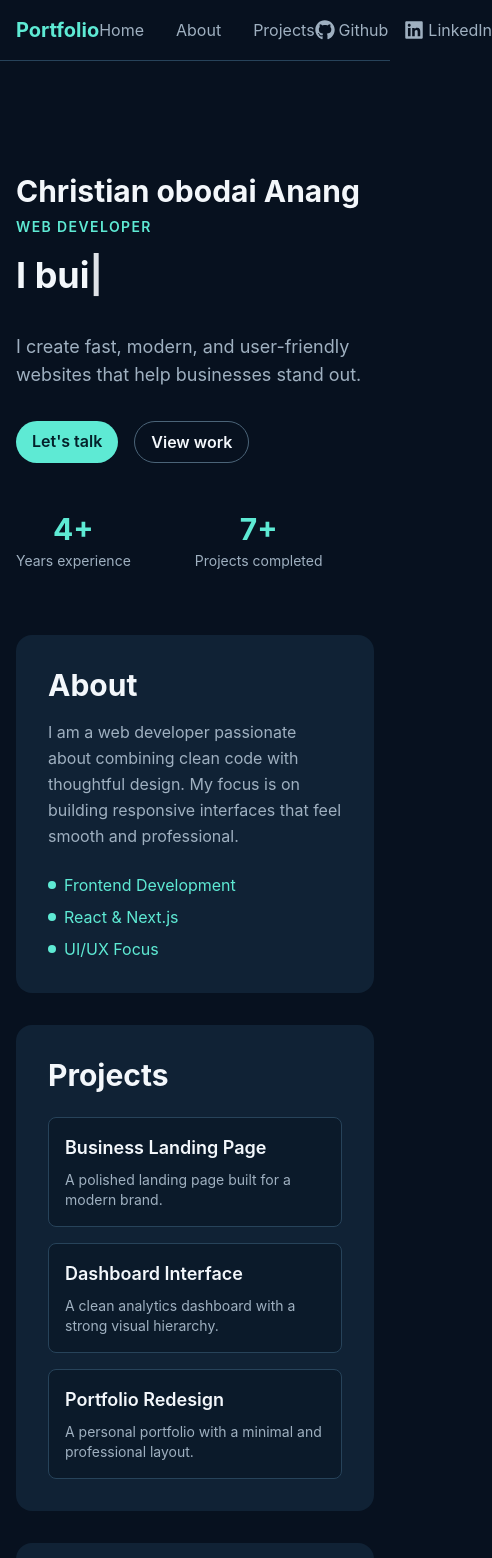
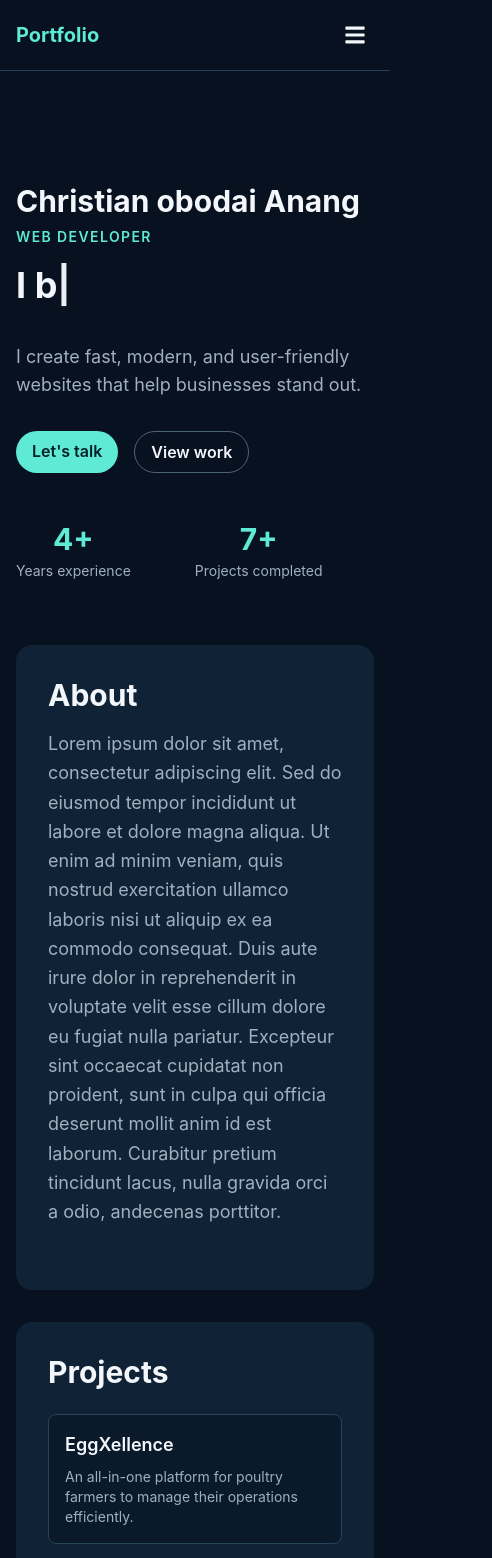
Before and after one commit to chrixOB/Portfolio, a Next.js app: page / in a window 390 px wide. Shown: the top 1558 px of the page, 492 px wide, since content can reach past the window. Built offline with nearby package versions, Linux system fonts and the light colour scheme.

Commit message:
Small changes to projects section

```diff
--- a/app/page.tsx
+++ b/app/page.tsx
@@ -6,8 +6,8 @@ const highlights = ['Frontend Development', 'React & Next.js', 'UI/UX Focus'];
 
 const projects = [
   {
-    title: 'Business Landing Page',
-    description: 'A polished landing page built for a modern brand.',
+    title: 'EggXellence',
+    description: 'An all-in-one platform for poultry farmers to manage their operations efficiently.',
   },
   {
     title: 'Dashboard Interface',
@@ -46,19 +46,15 @@ export default function Home() {
 
       {/* About Section */}
       <section id="about" className="bg-[#102235] rounded-2xl p-8 mb-8">
-        <h2 className="text-3xl font-bold mb-4 text-[#f3f7fb]">About</h2>
-        <p className="text-[#9fb0c0] mb-6 leading-relaxed">
-          I am a web developer passionate about combining clean code with thoughtful design.
-          My focus is on building responsive interfaces that feel smooth and professional.
-        </p>
-        <ul className="space-y-2">
-          {highlights.map((item) => (
-            <li key={item} className="text-[#5eead4] flex items-center gap-2">
-              <span className="w-2 h-2 bg-[#5eead4] rounded-full"></span>
-              {item}
-            </li>
-          ))}
-        </ul>
+        <div className="flex flex-col md:flex-row gap-8">
+          <div className="md:w-1/2">
+            <h2 className="text-3xl font-bold mb-4 text-[#f3f7fb]">About</h2>
+            <p className="text-[#9fb0c0] text-lg leading-relaxed">
+              Lorem ipsum dolor sit amet, consectetur adipiscing elit. Sed do eiusmod tempor incididunt ut labore et dolore magna aliqua. Ut enim ad minim veniam, quis nostrud exercitation ullamco laboris nisi ut aliquip ex ea commodo consequat. Duis aute irure dolor in reprehenderit in voluptate velit esse cillum dolore eu fugiat nulla pariatur. Excepteur sint occaecat cupidatat non proident, sunt in culpa qui officia deserunt mollit anim id est laborum. Curabitur pretium tincidunt lacus, nulla gravida orci a odio, andecenas porttitor.
+            </p>
+          </div>
+          <div className="md:w-1/2" aria-hidden="true"></div>
+        </div>
       </section>
 
       {/* Projects Section */}
--- a/components/Navbar.tsx
+++ b/components/Navbar.tsx
@@ -2,10 +2,11 @@
 
 import Link from 'next/link';
 import { useEffect, useState } from 'react';
-import { FaGithub, FaLinkedin } from 'react-icons/fa';
+import { FaBars, FaGithub, FaLinkedin, FaTimes } from 'react-icons/fa';
 
 export default function Navbar() {
   const [isScrolled, setIsScrolled] = useState(false);
+  const [isMenuOpen, setIsMenuOpen] = useState(false);
 
   useEffect(() => {
     const handleScroll = () => {
@@ -16,20 +17,23 @@ export default function Navbar() {
     return () => window.removeEventListener('scroll', handleScroll);
   }, []);
 
+  const closeMenu = () => setIsMenuOpen(false);
+
   return (
     <nav
       className={`sticky top-0 z-50 transition-all duration-300 border-b border-[#27435a] ${
         isScrolled ? 'bg-[#102235]/80 backdrop-blur-md' : 'bg-transparent'
       }`}
     >
-      <div className="max-w-5xl mx-auto px-4 py-4 flex items-center justify-between">
+      <div className="max-w-5xl mx-auto px-4 py-4">
+        <div className="flex items-center justify-between">
         {/* Logo / Home */}
-        <Link href="#home" className="text-[#5eead4] font-bold text-xl hover:opacity-80 transition">
+        <Link href="#home" onClick={closeMenu} className="text-[#5eead4] font-bold text-xl hover:opacity-80 transition">
           Portfolio
         </Link>
 
         {/* Center Navigation Links */}
-        <div className="flex gap-8 items-center">
+        <div className="hidden md:flex gap-8 items-center">
           <Link href="#home" className="text-[#9fb0c0] hover:text-[#f3f7fb] transition">
             Home
           </Link>
@@ -42,7 +46,7 @@ export default function Navbar() {
         </div>
 
         {/* Right Social Links */}
-        <div className="flex gap-4">
+        <div className="hidden md:flex gap-4">
           <a
             href="https://github.com/chrixob"
             target="_blank"
@@ -67,6 +71,37 @@ export default function Navbar() {
 
           </a>
         </div>
+
+        <button
+          type="button"
+          onClick={() => setIsMenuOpen((open) => !open)}
+          className="md:hidden text-[#f3f7fb] p-2"
+          aria-label={isMenuOpen ? 'Close navigation menu' : 'Open navigation menu'}
+          aria-expanded={isMenuOpen}
+        >
+          {isMenuOpen ? <FaTimes size={22} /> : <FaBars size={22} />}
+        </button>
+        </div>
+
+        <div className={`${isMenuOpen ? 'flex' : 'hidden'} md:hidden flex-col gap-4 pt-4`}>
+          <Link href="#home" onClick={closeMenu} className="text-[#9fb0c0] hover:text-[#f3f7fb] transition">
+            Home
+          </Link>
+          <Link href="#about" onClick={closeMenu} className="text-[#9fb0c0] hover:text-[#f3f7fb] transition">
+            About
+          </Link>
+          <Link href="#projects" onClick={closeMenu} className="text-[#9fb0c0] hover:text-[#f3f7fb] transition">
+            Projects
+          </Link>
+          <div className="flex gap-4 pt-2 border-t border-[#27435a]">
+            <a href="https://github.com/chrixob" target="_blank" rel="noopener noreferrer" className="text-[#9fb0c0] hover:text-[#5eead4] transition flex items-center gap-1" aria-label="GitHub">
+              <FaGithub size={20} /> Github
+            </a>
+            <a href="https://www.linkedin.com/in/christian-anang-825b42388" target="_blank" rel="noopener noreferrer" className="text-[#9fb0c0] hover:text-[#5eead4] transition flex items-center gap-1" aria-label="LinkedIn">
+              <FaLinkedin size={20} /> LinkedIn
+            </a>
+          </div>
+        </div>
       </div>
     </nav>
   );
```
